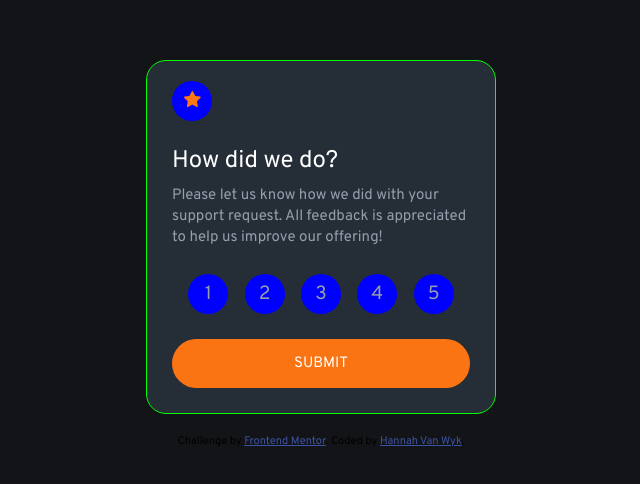
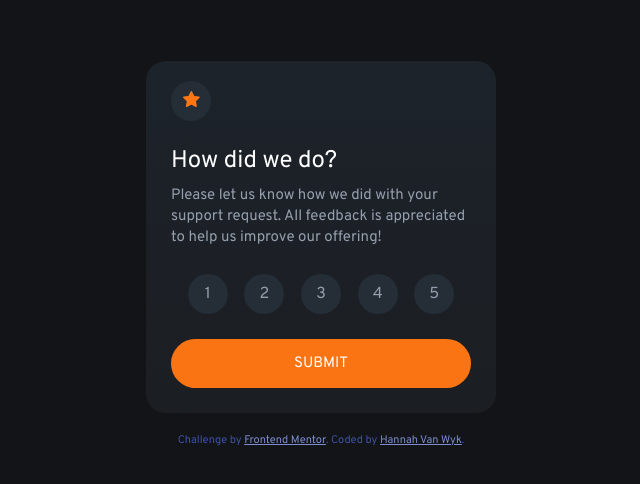
Before and after one commit to hannahvw/interactive-rating-component-main, a plain HTML site: page index.html in a window 1280 px wide. Shown: the part 146-630 px from the top of the page, without its empty margins (319-959 px from the left). Drawn offline with Linux system fonts and the light colour scheme.

Commit message:
Update styles.css

```diff
--- a/styles.css
+++ b/styles.css
@@ -10,9 +10,10 @@
   font-size: 11px;
   text-align: center;
   margin-top: 20px;;
+   color: hsl(228, 45%, 44%);
 }
 .attribution a {
-  color: hsl(228, 45%, 44%);
+  color: hsl(228, 46%, 65%);
 }
 
 html {
@@ -38,14 +39,13 @@ body {
 }
 
 .rating-container {
-    border: 1px solid lime;
     border-radius: 20px;
     display: flex;
     flex-direction: column;
     max-width: 350px;
     padding: 25px;
     position: relative;
-    background-color: var(--neutral-color-dark);
+    background: linear-gradient(hsl(213, 19%, 14%), hsl(216, 12%, 12%))
 }
 
 h1 {
@@ -60,7 +60,7 @@ h1::before {
     content: url(images/icon-star.svg);
     position: absolute;
     top: 20px;
-    background-color: blue;
+    background-color: var(--neutral-color-dark);
     height: 40px;
     width: 40px;
     border-radius: 50%;
@@ -79,7 +79,7 @@ p {
     display: flex;
     flex-direction: row;
     justify-content: space-evenly;
-    font-size: 1.2rem;
+    font-size: 1rem;
     color:var(--neutral-color-light);
     list-style: none;
     margin-top: 25px;
@@ -87,7 +87,7 @@ p {
 }
 
 .rating-numbers li {
-    background-color: blue;
+    background-color: var(--neutral-color-dark);
     width: 40px;
     height: 40px;
     border-radius: 50%;
```
